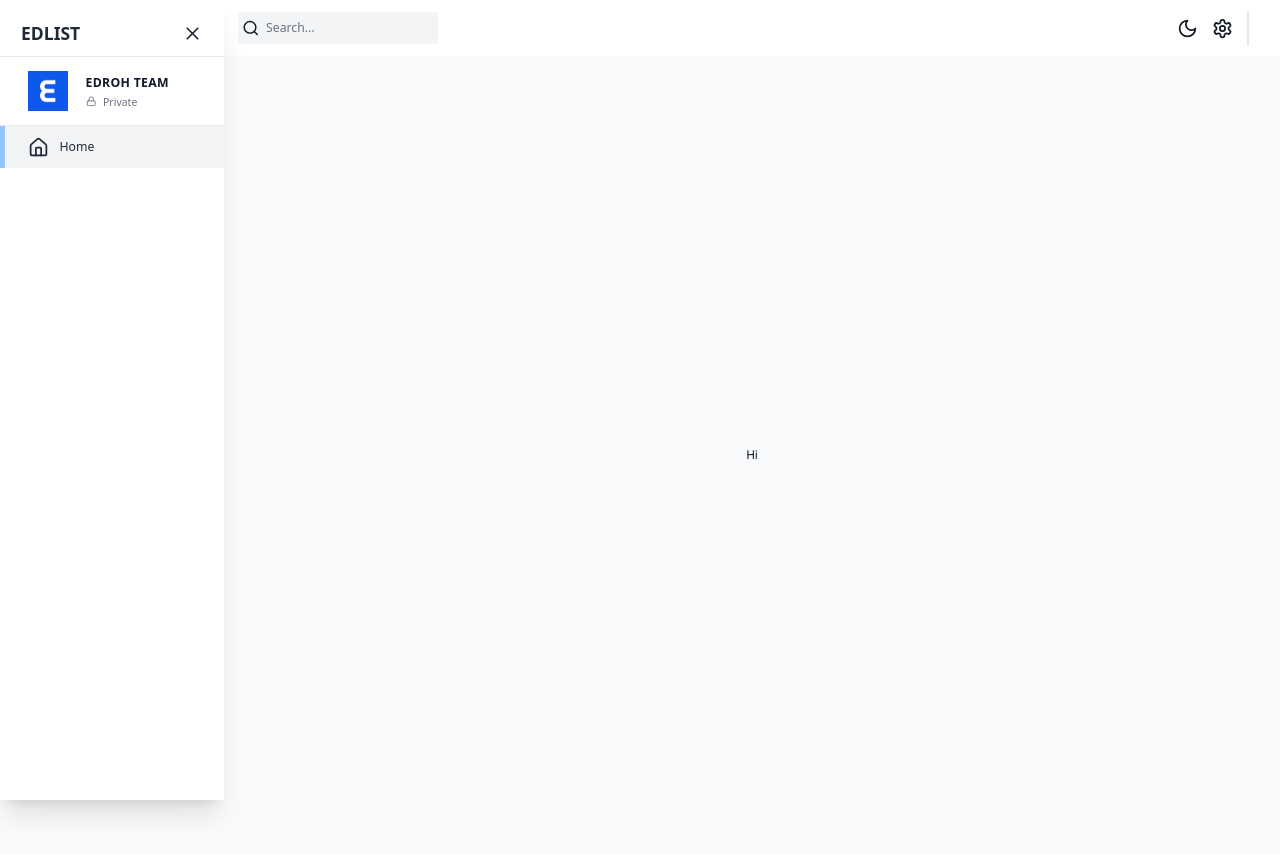
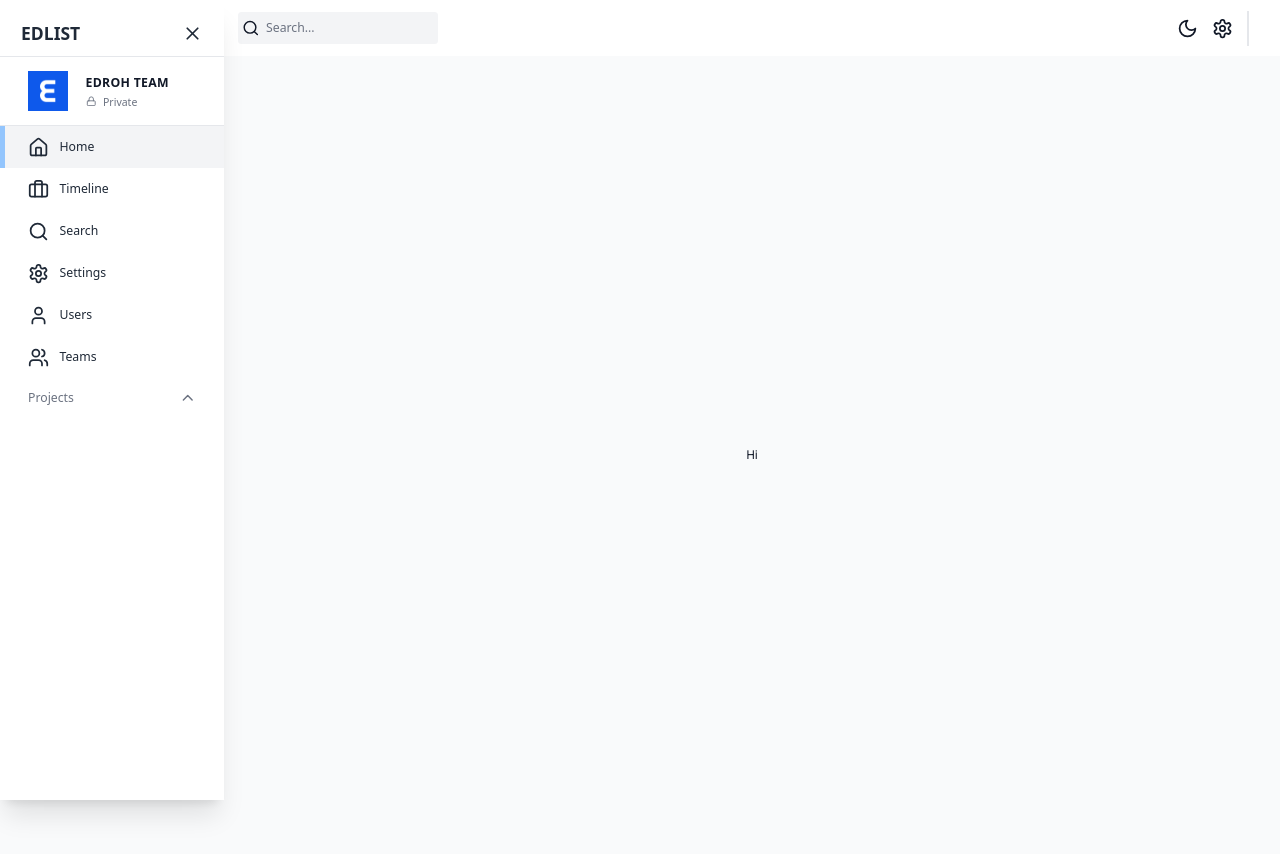
Before and after one commit to Fr3nk21/client, a Next.js app: page / in a window 1280 px wide. Built offline with nearby package versions, Linux system fonts and the light colour scheme; no server answers.

Commit message:
Project menu button

```diff
--- a/src/app/(components)/Sidebar/index.tsx
+++ b/src/app/(components)/Sidebar/index.tsx
@@ -2,7 +2,19 @@
 
 import { useAppDispatch, useAppSelector } from "@/app/redux";
 import { setIsSidebarCollapsed } from "@/state";
-import { Home, LockIcon, LucideIcon, X } from "lucide-react";
+import {
+  Briefcase,
+  ChevronDown,
+  ChevronUp,
+  Home,
+  LockIcon,
+  LucideIcon,
+  Search,
+  Settings,
+  User,
+  Users,
+  X,
+} from "lucide-react";
 import Image from "next/image";
 import Link from "next/link";
 import { usePathname } from "next/navigation";
@@ -54,7 +66,24 @@
         {/* NAVBAR LINKS */}
         <nav className="z-10 w-full">
           <SidebarLink icon={Home} label="Home" href="/" />
+          <SidebarLink icon={Briefcase} label="Timeline" href="/timeline" />
+          <SidebarLink icon={Search} label="Search" href="/search" />
+          <SidebarLink icon={Settings} label="Settings" href="/settings" />
+          <SidebarLink icon={User} label="Users" href="/users" />
+          <SidebarLink icon={Users} label="Teams" href="/teams" />
         </nav>
+
+        <button
+          onClick={() => setShowProjects((prev) => !prev)}
+          className="flex w-full items-center justify-between px-8 py-3 text-gray-500"
+        >
+          <span className="">Projects</span>
+          {showProjects ? (
+            <ChevronUp className="h-5 w-5" />
+          ) : (
+            <ChevronDown className="h-5 w-5" />
+          )}
+        </button>
       </div>
     </div>
   );
@@ -67,21 +96,10 @@
   // isCollapsed: boolean;
 }
 
-const SidebarLink = ({
-  href,
-  icon: Icon,
-  label,
-  isCollapsed,
-}: SidebarLinkProps) => {
+const SidebarLink = ({ href, icon: Icon, label }: SidebarLinkProps) => {
   const pathname = usePathname();
   const isActive =
     pathname === href || (pathname === "/" && href === "/dashboard");
-  const screenWidth = window.innerWidth;
-
-  const dispatch = useAppDispatch();
-  const isSidebarCollapsed = useAppSelector(
-    (state) => state.global.isSidebarCollapsed,
-  );
 
   return (
     <Link href={href} className="w-full">
```
